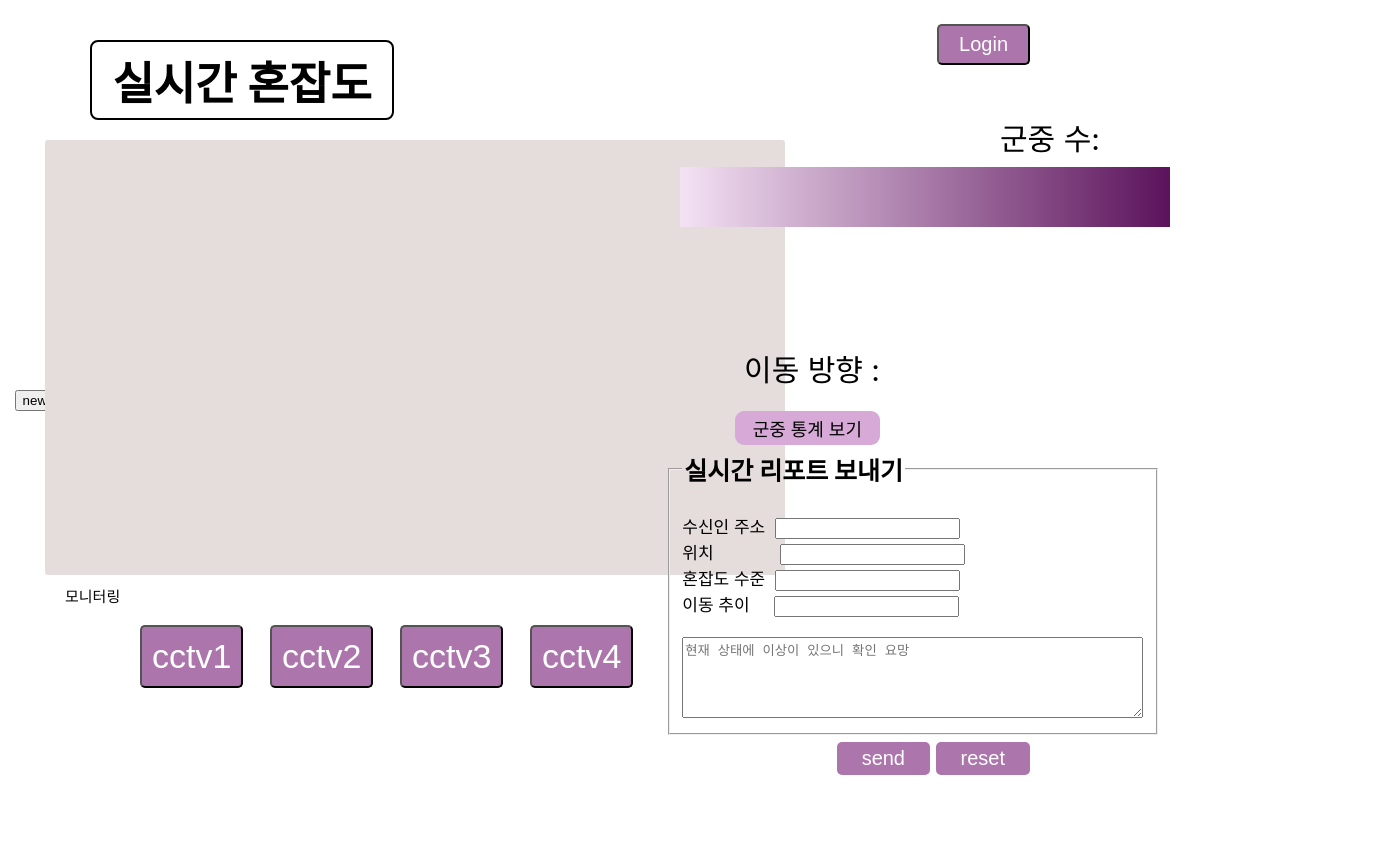
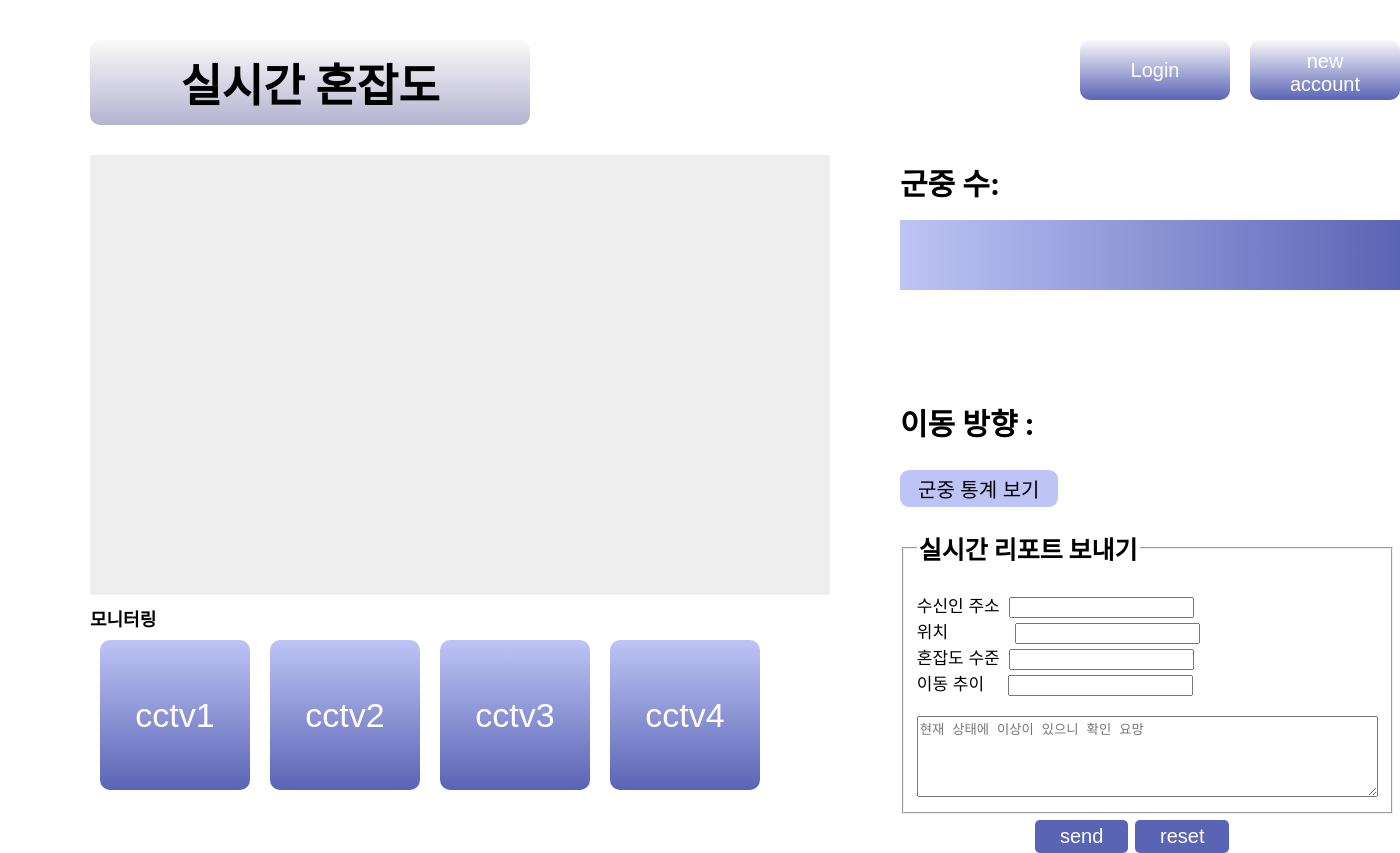
Before and after one commit to ParksStudents/CrowdMonitor, a React (Create React App) app in the folder parksstudents/: page / in a window 1280 px wide. Shown: the whole page, 1400 px wide, since content can reach past the window. Before the commit the page ends 800 px from the top, so only its background shows below. Built offline with nearby package versions, Linux system fonts and the light colour scheme.

Commit message:
Update Mainpage.css

```diff
--- a/parksstudents/src/pages/Mainpage.css
+++ b/parksstudents/src/pages/Mainpage.css
@@ -1,6 +1,5 @@
 .App {
   text-align: center;
-  background-color: purple;
   width: 120px;
   height: 40px;
 }
@@ -20,42 +19,51 @@
   position: absolute;
   top: 40px;
   left: 90px;
-  border: 2px solid black;
-  width: 300px;
-  height: 70px;
-  padding-top: 6px;
+  border: none;
+  padding: 10px 20px;
   font-size: 45px;
   color: black;
-  border-radius: 8px;
   font-weight: bold;
+  background: linear-gradient(to bottom,#faf9fa, #B5B3CF); /* 보라색 그라데이션 배경 */
+  border-radius: 10px;
+  width: 70%;
+  max-width: 400px;
 }
+
 .login{
   position: absolute;
-  top: 24px;
-  right: 250px;
-  background-color: rgb(172, 117, 172); /* 배경색 */
+  top: 40px;
+  left: 1080px;
+  background: linear-gradient(to bottom,#faf9fa, #5A64B5);
   color: white; /* 글자 색상 */
-  padding: 7px 20px; /* 안쪽 여백 */
+  padding: 10px 20px;
   text-align: center; /* 텍스트 가운데 정렬 */
   text-decoration: none; /* 텍스트에 밑줄 없음 */
   display: inline-block; /* 인라인 요소로 표시 */
   font-size: 20px; /* 글자 크기 */
   cursor: pointer; /* 마우스 커서 모양 변경 */
-  border-radius: 5px; /* 버튼 모서리 둥글게 만들기 */
+  border-radius: 10px; /* 버튼 모서리 둥글게 만들기 */
+  border: none;
+  width: 150px;
+  height: 60px;
 }
-.new{
+
+.newaccount{
   position: absolute;
-  top: 24px;
-  right: 70px;
-  background-color: rgb(172, 117, 172); /* 배경색 */
+  top: 40px;
+  left: 1250px;
+  background: linear-gradient(to bottom,#faf9fa, #5A64B5);
   color: white; /* 글자 색상 */
-  padding: 7px 20px; /* 안쪽 여백 */
+  padding: 10px 20px;
   text-align: center; /* 텍스트 가운데 정렬 */
   text-decoration: none; /* 텍스트에 밑줄 없음 */
   display: inline-block; /* 인라인 요소로 표시 */
   font-size: 20px; /* 글자 크기 */
   cursor: pointer; /* 마우스 커서 모양 변경 */
-  border-radius: 5px; /* 버튼 모서리 둥글게 만들기 */
+  border-radius: 10px; /* 버튼 모서리 둥글게 만들기 */
+  border: none;
+  width: 150px;
+  height: 60px;
 }
   .App-header {
     background-color: #fff;
@@ -69,133 +77,157 @@
   }
   .cam{
     position: absolute;
-    top: 140px;
-    left: 45px;
+    top: 155px;
+    left: 90px;
     width: 740px; /* 너비 */
-    height: 435px; /* 높이 */
-    background-color: rgb(229, 220, 220); /* 배경색 */
-    border: 2px solid black; /* 테두리 설정 */
+    height: 440px; /* 높이 */
+    background-color: #EEEEEE; /* 배경색 */
+    border: none; /* 테두리 설정 */
     border-radius: 3px;
     border: none;
   }
   .exp{
     position:absolute;
-    top: 585px;
-    left: 65px;
-    font-size: 15px;
+    top: 605px;
+    left: 90px;
+    font-size: 18px;
     color: black;
+    font-weight: bold;
   }
   .cctv1{
     position: absolute;
-    top: 625px;
-    left: 140px;
-    border-radius:5px;
+    top: 640px;
+    left: 100px;
+    border-radius: 10px;
     font-size: 34px;
     padding: 10px 10px;
     text-align: center;
-    color: white;
-    background-color: rgb(172, 117, 172);
+    cursor: pointer;
+    background-color: #8b95e2;
+    color: #fff;
+    background: linear-gradient(to bottom, #bec4f5, #5A64B5); /* 그라데이션 효과 */
+    width: 150px;
+    height: 150px;
+    border: none;
   }
   .cctv2{
     position: absolute;
-    top: 625px;
+    top: 640px;
     left: 270px;
-    border-radius:5px;
+    border-radius: 10px;
     font-size: 34px;
     padding: 10px 10px;
     text-align: center;
-    color: white;
-    background-color:  rgb(172, 117, 172);
+    cursor: pointer;
+    background-color: #8b95e2;
+    color: #fff;
+    background: linear-gradient(to bottom, #bec4f5, #5A64B5); /* 그라데이션 효과 */
+    width: 150px;
+    height: 150px;
+    border: none;
   }
   .cctv3{
     position: absolute;
-    top: 625px;
-    left: 400px;
-    border-radius:5px;
+    top: 640px;
+    left: 440px;
+    border-radius: 10px;
     font-size: 34px;
     padding: 10px 10px;
     text-align: center;
-    color: white;
-    background-color: rgb(172, 117, 172);
+    cursor: pointer;
+    background-color: #8b95e2;
+    color: #fff;
+    background: linear-gradient(to bottom, #bec4f5, #5A64B5); /* 그라데이션 효과 */
+    width: 150px;
+    height: 150px;
+    border: none;
   }
   .cctv4{
     position: absolute;
-    top: 625px;
-    left: 530px;
-    border-radius:5px;
+    top: 640px;
+    left: 610px;
+    border-radius: 10px;
     font-size: 34px;
     padding: 10px 10px;
     text-align: center;
-    color: white;
-    background-color: rgb(172, 117, 172);
+    cursor: pointer;
+    background-color: #8b95e2;
+    color: #fff;
+    background: linear-gradient(to bottom, #bec4f5, #5A64B5); /* 그라데이션 효과 */
+    width: 150px;
+    height: 150px;
+    border: none;
   }
   .cnt{
     position: absolute;
-    top: 115px;
-    left: 1000px;
+    top: 160px;
+    left: 900px;
     color: black;
     font-size: 30px;
+    font-weight: bold;
 
   }
   .report{
     position: absolute;
-    bottom: 65px;
-    right:120px;
+    top: 530px;
+    left: 900px;
     color: black;
     font-size: 17px;
 
   }
   .send{
     position: absolute;
-    bottom: 25px;
-    right: 350px;
+    top: 820px;
+    left: 1035px;
     border-radius:5px;
     font-size: 20px;
     padding: 5px 25px;
     text-align: center;
     color: white;
-    background-color: rgb(172, 117, 172);
+    background-color: #5A64B5;
     border: none;
   }
   .res{
     position:absolute;
-    bottom: 25px;
-    right: 250px;
+    top: 820px;
+    left: 1135px;
     border-radius:5px;
     font-size: 20px;
     padding: 5px 25px;
     text-align: center;
     color: white;
-    background-color: rgb(172, 117, 172);
+    background-color: #5A64B5;
     border: none;
   }
   .warn{
     position: absolute;
-    top: 167px;
-    right: 110px;
-    width: 490px; /* 너비 */
-    height: 60px; /* 높이 */
-    background: linear-gradient(to right, rgb(244, 226, 244),rgb(91, 19, 91));
+    top: 220px;
+    left: 900px;
+    width: 500px; /* 너비 */
+    height: 70px; /* 높이 */
+    background: linear-gradient(to right, #bec4f5, #5A64B5);
   }
   .stat{
     position: absolute;
-    bottom: 355px;
-    right: 400px;
+    top: 470px;
+    left: 900px;
     border-radius:9px;
-    font-size: 18px;
+    cursor: pointer;
+    font-size: 20px;
     padding: 4px 18px;
     text-align: center;
     color: black;
-    background-color: rgb(214, 169, 214);
+    background-color: #bec4f5;
     border: none;
 
   }
   .dir{
     position: absolute;
-    bottom: 410px;
-    right: 400px;
+    top: 400px;
+    left: 900px;
     font-size: 30px;
     color:black;
+    font-weight: bold;
   }
   .App-link {
     color: #61dafb;
```
